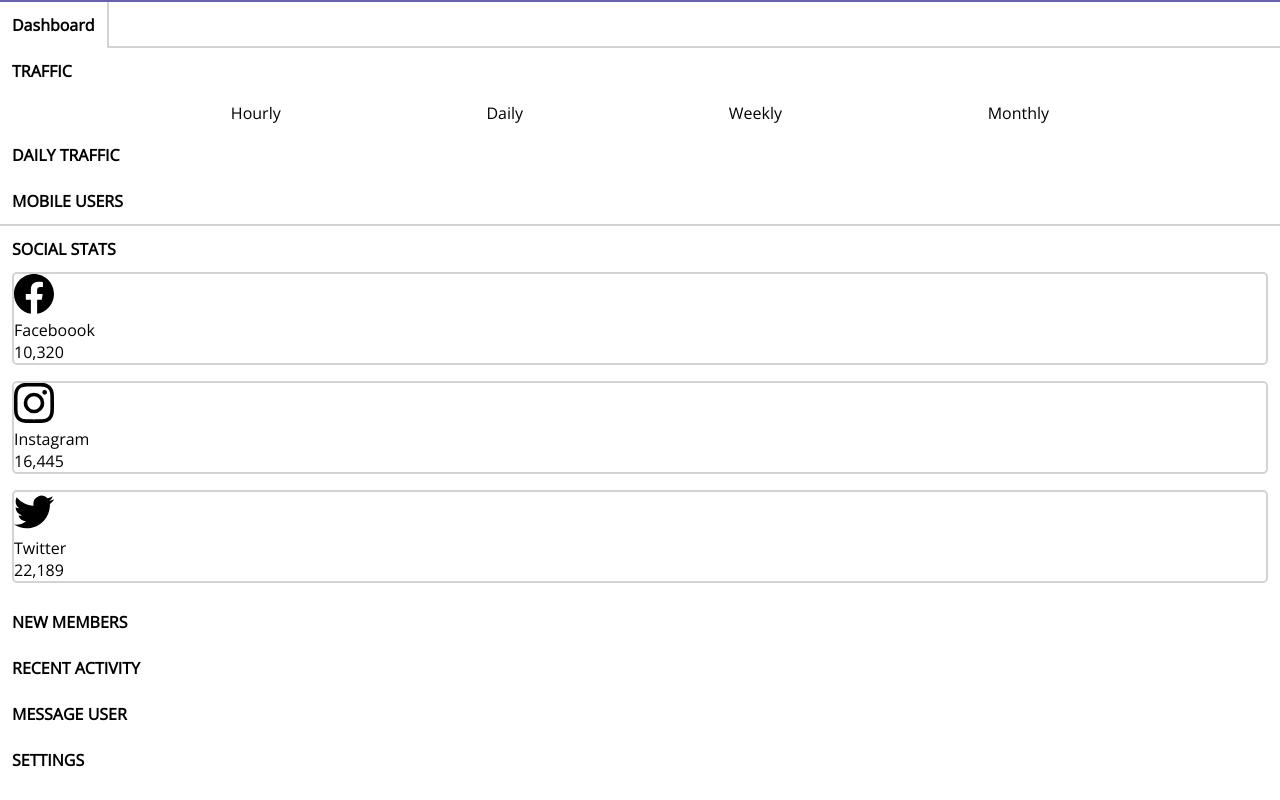
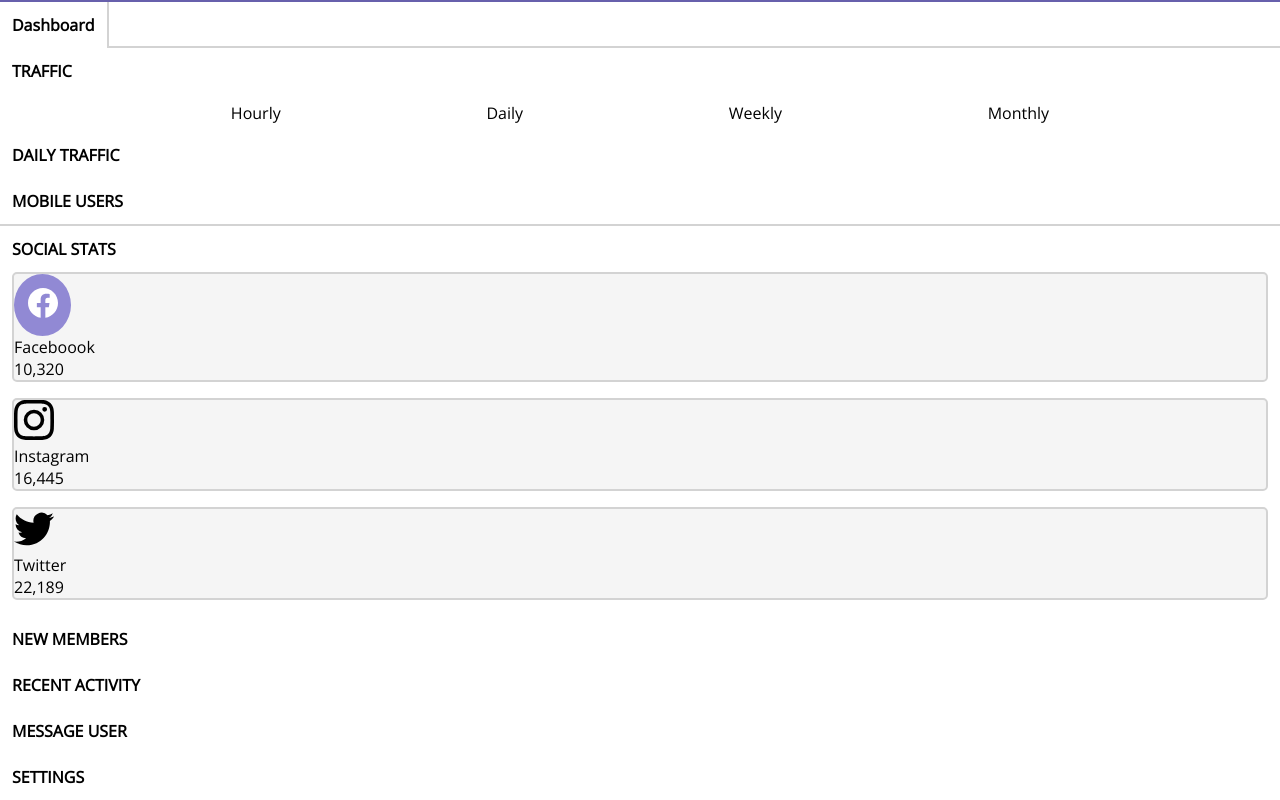
Before and after one commit to sgaona21/WebApp-Dashboard, a plain HTML site: page index.html in a window 1280 px wide. Shown: the part 102-902 px from the top of the page. Drawn offline with nearby package versions, Linux system fonts and the light colour scheme.

Commit message:
social widgets

```diff
--- a/css/style.css
+++ b/css/style.css
@@ -110,4 +110,15 @@ ul li {
     border: solid lightgray 2px;
     border-radius: 5px;
     margin: 0 .75rem 1rem .75rem;
+    background-color: whitesmoke;
 }
+
+.socialIconColor {
+    background-color: rgba(39, 23, 177, 0.486);
+    display: inline-block;
+    padding: .85rem;
+    border-radius: 50%;
+}
+svg {
+
+}
--- a/index.html
+++ b/index.html
@@ -74,9 +74,11 @@
             <h3>Social Stats</h3>
                 <div class="socialStatsContainer">
                     <div class="socials">
-                        <svg height="40" viewBox="0 0 24 24" xmlns="http://www.w3.org/2000/svg">
+                        <div class="socialIconColor">
+                        <svg height="30px" fill="white" viewBox="0 0 24 24" xmlns="http://www.w3.org/2000/svg">
                             <path d="M23.998 12c0-6.628-5.372-12-11.999-12C5.372 0 0 5.372 0 12c0 5.988 4.388 10.952 10.124 11.852v-8.384H7.078v-3.469h3.046V9.356c0-3.008 1.792-4.669 4.532-4.669 1.313 0 2.686.234 2.686.234v2.953H15.83c-1.49 0-1.955.925-1.955 1.874V12h3.328l-.532 3.469h-2.796v8.384c5.736-.9 10.124-5.864 10.124-11.853z"/>
                           </svg>
+                          </div>
                           <p>Faceboook</p>
                           <p>10,320</p>
                     </div>
```
